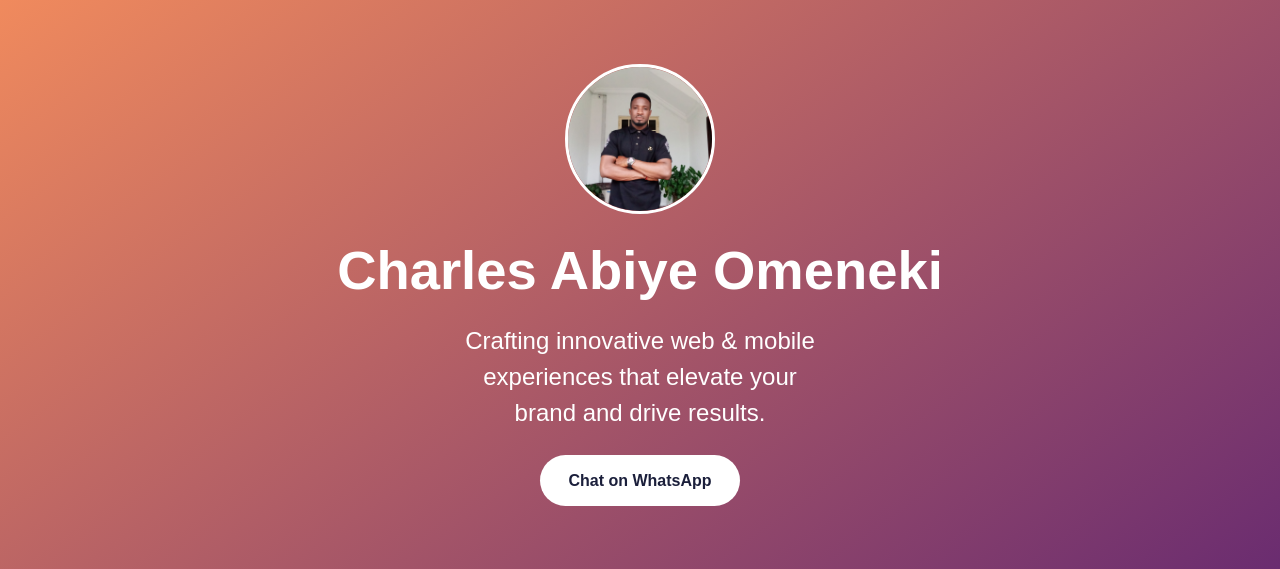
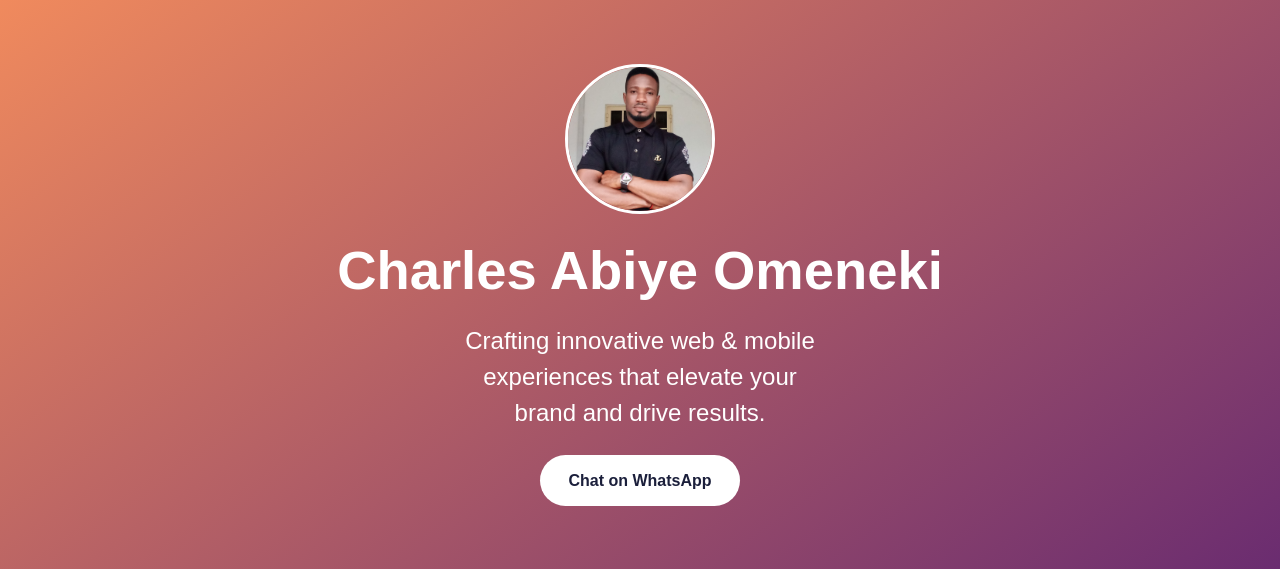
Before and after one commit to CharlesOmeneki/Esther-Oledhere-Portfolio, a Flask app: page / in a window 1280 px wide. Shown: the part 66-635 px from the top of the page. Run offline with Flask 3, Linux system fonts and the light colour scheme.

Commit message:
Replaced charles1 with charles2 image in docs/images

```diff
--- a/templates/index.html
+++ b/templates/index.html
@@ -73,7 +73,7 @@
       </ul>
     </nav>
     <div class="hero">
-        <img src="images/charles1.jpg" alt="Charles Abiye Omeneki" class="profile-photo" />
+      <img class="profile-photo" src="{{ url_for('static', filename='images/charles2.jpg') }}" alt="Charles Image">
 
 
       <h1>Charles Abiye Omeneki</h1>
```
Also changed, not shown: static/images/charles2.jpg (added), templates/images/charles2.jpg (added), 2 other files.
